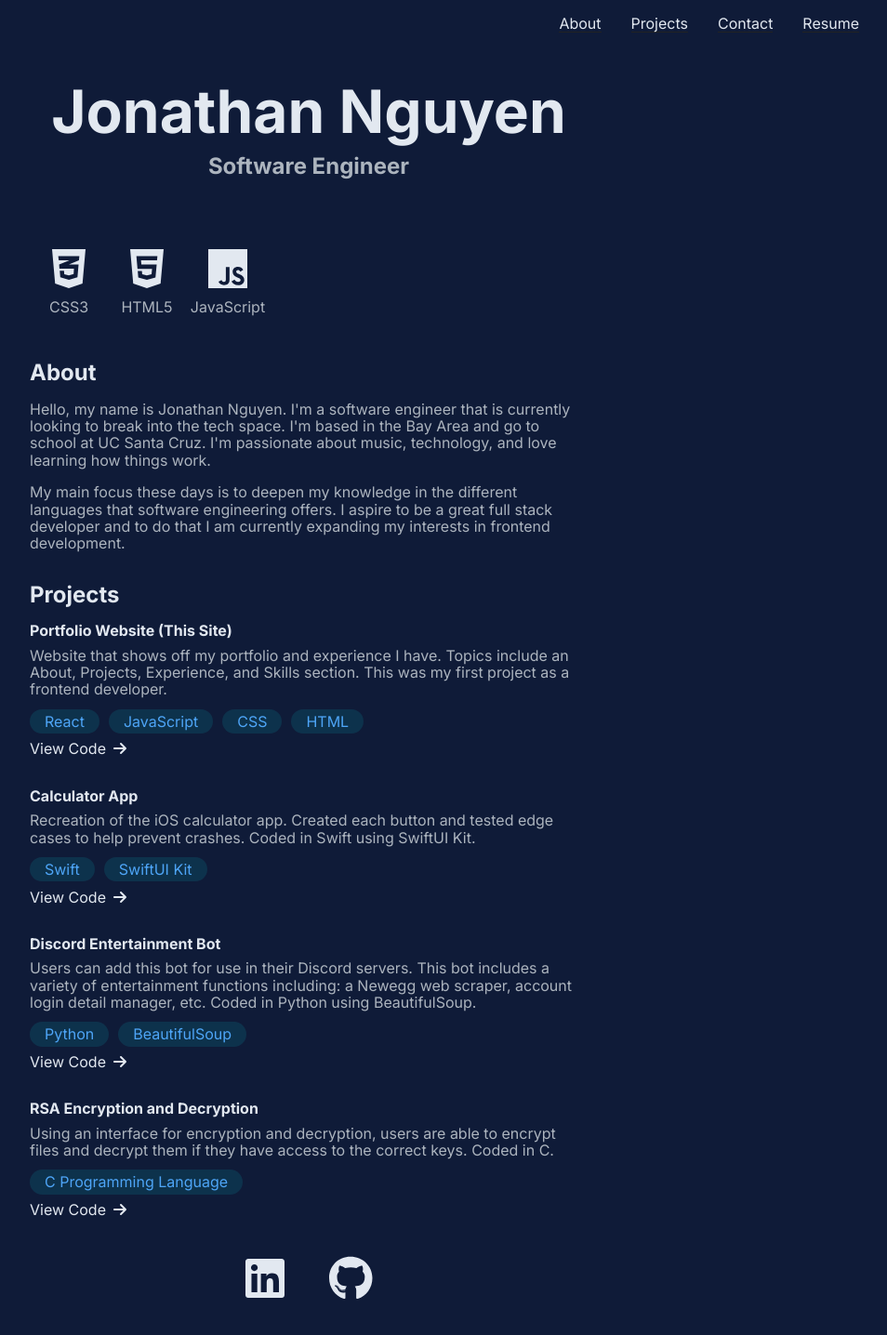
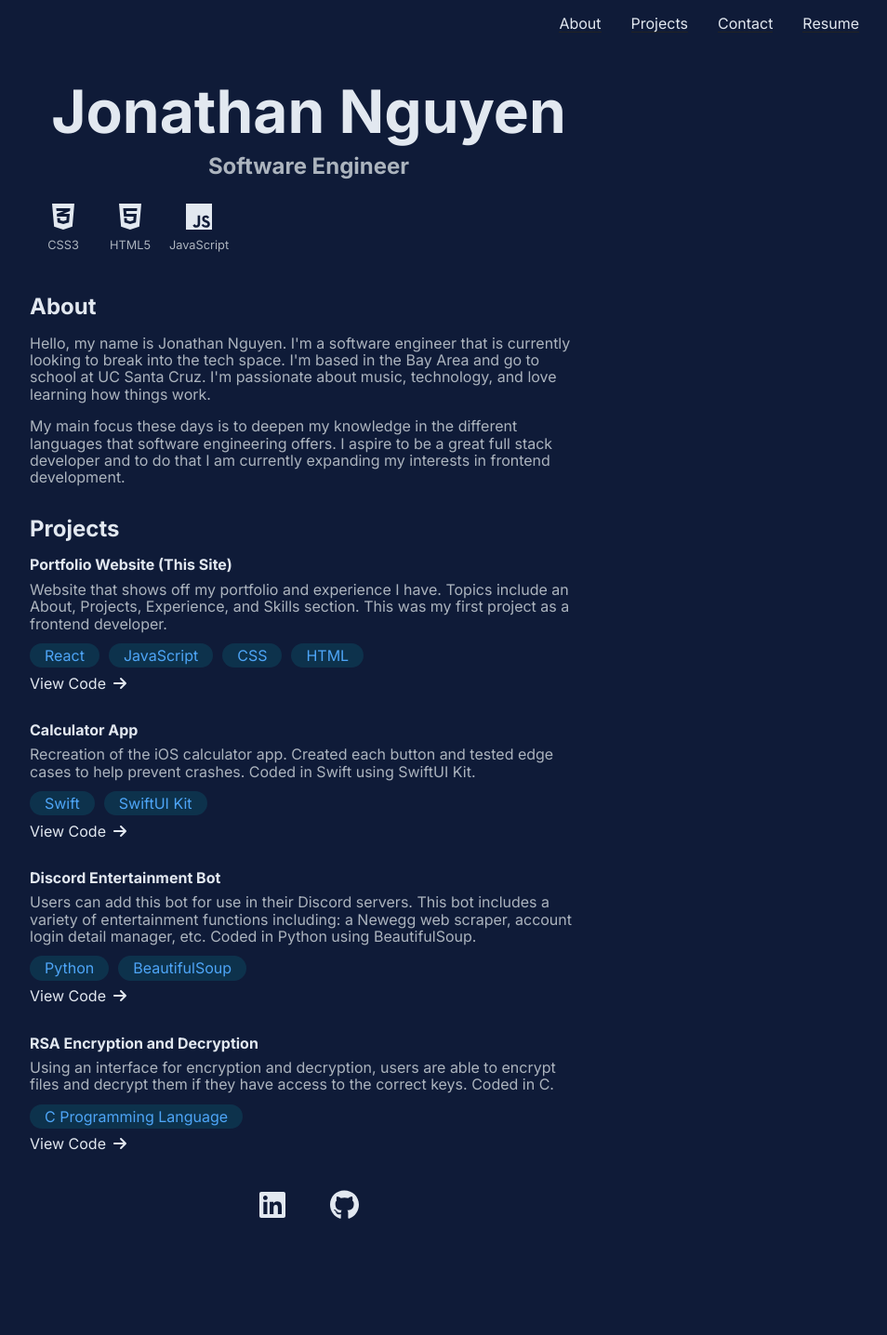
Before and after one commit to jonathanguyen21/Portfolio-Website, a React (Vite) app: page / in a window 1280 px wide. Shown: the top 1436 px of the page at 93% size, without its empty margins (308-1262 px from the left). Built offline with nearby package versions, Linux system fonts and the light colour scheme.

Commit message:
added annimations to social media icons

```diff
--- a/components/ContactMethods.jsx
+++ /dev/null
@@ -1,17 +0,0 @@
-import { faGithub, faLinkedin } from "@fortawesome/free-brands-svg-icons";
-import { FontAwesomeIcon } from "@fortawesome/react-fontawesome";
-
-function ContactMethods() {
-  return (
-    <section className="contact--methods container">
-      <a href="https://www.linkedin.com/in/jonduynguyen/" target="_blank">
-        <FontAwesomeIcon icon={faLinkedin} size="2xl" className="icon" />
-      </a>
-      <a href="https://github.com/jonathanguyen21" target="_blank">
-        <FontAwesomeIcon icon={faGithub} size="2xl" className="icon" />
-      </a>
-    </section>
-  );
-}
-
-export default ContactMethods;
--- a/components/Skills.jsx
+++ b/components/Skills.jsx
@@ -11,16 +11,16 @@ function Skills() {
     <section className="skills--section container">
       <div className="skills__icon">
         <FontAwesomeIcon icon={faCss3Alt} className="icon" />
-        <p>CSS3</p>
+        <p className="icon__name">CSS3</p>
       </div>
 
       <div className="skills__icon">
         <FontAwesomeIcon icon={faHtml5} className="icon" />
-        <p>HTML5</p>
+        <p className="icon__name">HTML5</p>
       </div>
       <div className="skills__icon">
         <FontAwesomeIcon icon={faJs} className="icon" />
-        <p>JavaScript</p>
+        <p className="icon__name">JavaScript</p>
       </div>
     </section>
   );
--- /dev/null
+++ b/components/SocialMedia.jsx
@@ -0,0 +1,44 @@
+import { faGithub, faLinkedin } from "@fortawesome/free-brands-svg-icons";
+import { FontAwesomeIcon } from "@fortawesome/react-fontawesome";
+import { useState } from "react";
+
+function SocialMedia() {
+  const [hoveredLinkedin, setHoveredLinkedin] = useState(false);
+  const toggleHoverLinkedin = () => setHoveredLinkedin(!hoveredLinkedin);
+  const [hoveredGithub, setHoveredGithub] = useState(false);
+  const toggleHoverGithub = () => setHoveredGithub(!hoveredGithub);
+
+  return (
+    <section className="contact--methods container">
+      <a href="https://www.linkedin.com/in/jonduynguyen/" target="_blank">
+        <FontAwesomeIcon
+          icon={faLinkedin}
+          size="2xl"
+          className={
+            hoveredLinkedin
+              ? "icon animate__animated animate__rubberBand"
+              : "icon"
+          }
+          onMouseEnter={toggleHoverLinkedin}
+          onMouseLeave={toggleHoverLinkedin}
+        />
+      </a>
+
+      <a href="https://github.com/jonathanguyen21" target="_blank">
+        <FontAwesomeIcon
+          icon={faGithub}
+          size="2xl"
+          className={
+            hoveredGithub
+              ? "icon animate__animated animate__rubberBand"
+              : "icon"
+          }
+          onMouseEnter={toggleHoverGithub}
+          onMouseLeave={toggleHoverGithub}
+        />
+      </a>
+    </section>
+  );
+}
+
+export default SocialMedia;
--- a/package.json
+++ b/package.json
@@ -14,6 +14,7 @@
     "@fortawesome/free-brands-svg-icons": "^6.4.0",
     "@fortawesome/free-solid-svg-icons": "^6.4.0",
     "@fortawesome/react-fontawesome": "^0.2.0",
+    "animate.css": "^4.1.1",
     "bootstrap": "^5.3.1",
     "normalize.css": "^8.0.1",
     "react": "^18.2.0",
--- a/src/App.css
+++ b/src/App.css
@@ -1,4 +1,5 @@
 @import url(https://fonts.googleapis.com/css2?family=Inter:wght@400;700&display=swap);
+@import "animate.css";
 
 body {
     background-color: rgb(15, 27, 56);
@@ -75,7 +76,6 @@ a:hover {
 .hero h2 {
     font-size: 1.5rem;
     margin: 0;
-    margin-bottom: 3rem;
     color: rgb(172, 180, 190);
 }
 
@@ -138,8 +138,12 @@ p {
 /* Icons */
 
 .icon {
-    font-size: 3rem;
+    font-size: 2rem;
     margin: 1.5rem;
+}
+
+.icon__name {
+    font-size: .8rem;
 }
 
 /* Skills */
--- a/src/App.jsx
+++ b/src/App.jsx
@@ -4,7 +4,7 @@ import NavBar from "../components/NavBar";
 import Hero from "../components/Hero";
 import About from "../components/About";
 import Projects from "../components/Projects";
-import ContactMethods from "../components/ContactMethods";
+import SocialMedia from "../components/SocialMedia";
 import Skills from "../components/Skills";
 
 function App() {
@@ -15,7 +15,7 @@ function App() {
       <Skills />
       <About />
       <Projects />
-      <ContactMethods />
+      <SocialMedia />
     </>
   );
 }
```
Also changed, not shown: components/Card.jsx (deleted), 1 other file (tests, documents, lock files or other folders).
